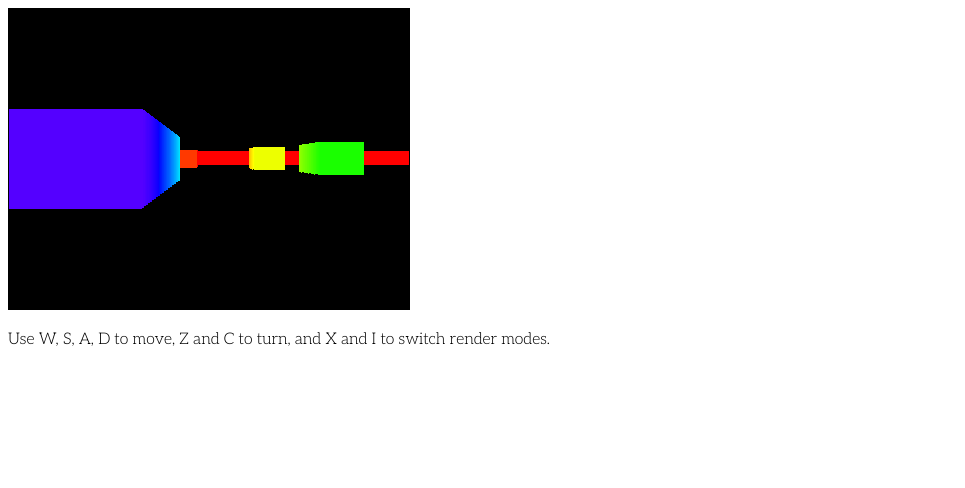
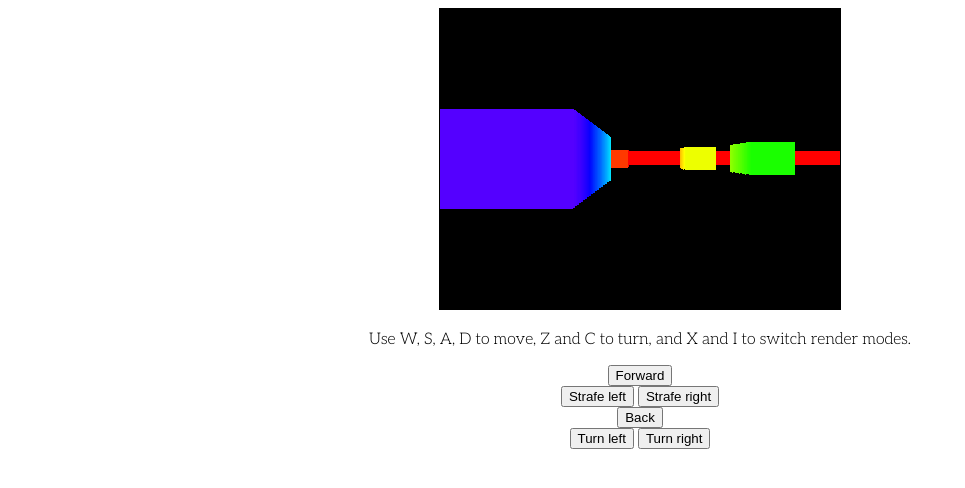
Before and after one commit to KevinCHiggins/iridesce, a plain HTML site: page index.html in a window 1280 px wide. Shown: the whole page, without its empty margins (0-965 px from the left). Drawn offline with Linux system fonts and the light colour scheme.

Commit message:
Added quick mobile controls

```diff
--- a/control.js
+++ b/control.js
@@ -6,6 +6,52 @@ export let upPressed = false;
 export let downPressed = false;
 export let render2D = false;
 export let iridesce = false;
+
+// set up the buttons in module's first run
+// would be nice to do a check for device, actually
+let lButton = document.getElementById('l');
+let rButton = document.getElementById('r');
+let fButton = document.getElementById('f');
+let bButton = document.getElementById('b');
+let tlButton = document.getElementById('tl');
+let trButton = document.getElementById('tr');
+lButton.onmousedown = function(){
+	leftPressed = true;
+};
+rButton.onmousedown = function(){
+	rightPressed = true;
+};
+tlButton.onmousedown = function(){
+	turnLeftPressed = true;
+};
+trButton.onmousedown = function(){
+	turnRightPressed = true;
+}
+fButton.onmousedown = function(){
+	upPressed = true;
+};
+bButton.onmousedown = function(){
+	downPressed = true;
+};
+
+lButton.onmouseup = function(){
+	leftPressed = false;
+};
+rButton.onmouseup = function(){
+	rightPressed = false;
+};
+tlButton.onmouseup = function(){
+	turnLeftPressed = false;
+};
+trButton.onmouseup = function(){
+	turnRightPressed = false;
+};
+fButton.onmouseup = function(){
+	upPressed = false;
+};
+bButton.onmouseup = function(){
+	downPressed = false;
+};
 onkeydown = function d(evt) {
 
 	let code = evt.keyCode;
--- a/index.html
+++ b/index.html
@@ -4,16 +4,31 @@
 		<link href="https://fonts.googleapis.com/css?family=Aleo:300&display=swap" rel="stylesheet" />
 		<style>
 			p {font-family: 'Aleo', serif;}
+			div {text-align: center;}
 		</style>
 	</head>
 	<body>
+		<div>
+			<img id="iridmap" hidden src="./jesusmap.png"></img>
+			<img id="texture" hidden src="./jesus.png"></img>
+			<canvas id="c" width="400" height="300" style="border:1px solid #000000;">
+			</canvas>
+		</div>
+		<div>
+			<p>Use W, S, A, D to move, Z and C to turn, and X and I to switch render modes.
+			</p>
+		</div>
+		<div>
+			<button id="f">Forward</button><br>
+			<button id="l">Strafe left</button>
+			<button id="r">Strafe right</button><br>
 
-		<img id="iridmap" hidden src="./jesusmap.png"></img>
-		<img id="texture" hidden src="./jesus.png"></img>
-		<canvas id="c" width="400" height="300" style="border:1px solid #000000;">
-		</canvas>
-		<p>Use W, S, A, D to move, Z and C to turn, and X and I to switch render modes.
-		</p>
+			<button id="b">Back</button><br>
+
+			<button id="tl">Turn left</button>
+			<button id="tr">Turn right</button>
+
+		</div>
 		<script src="main.js" type="module">
 		</script>
 	</body>
```
